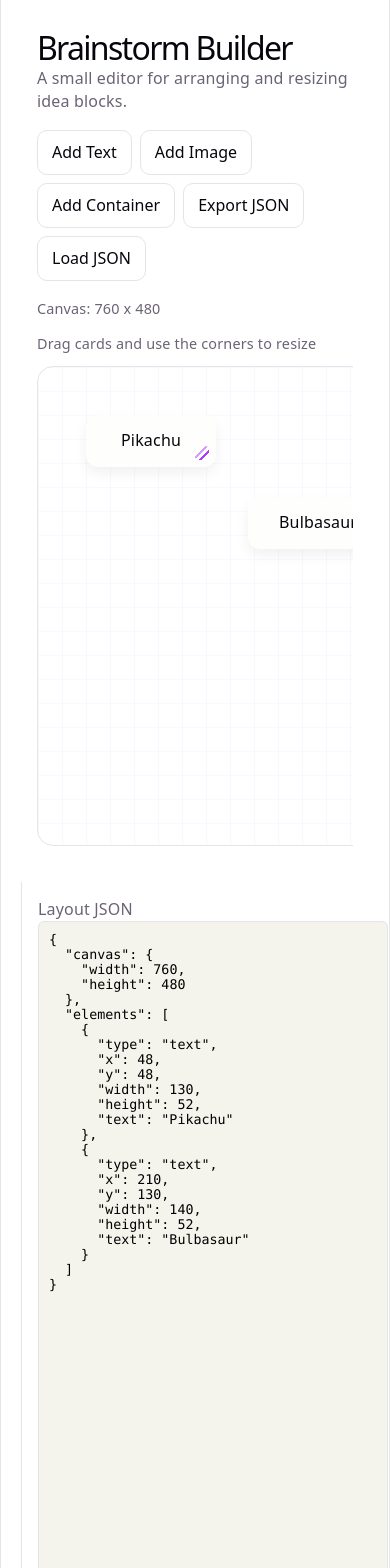
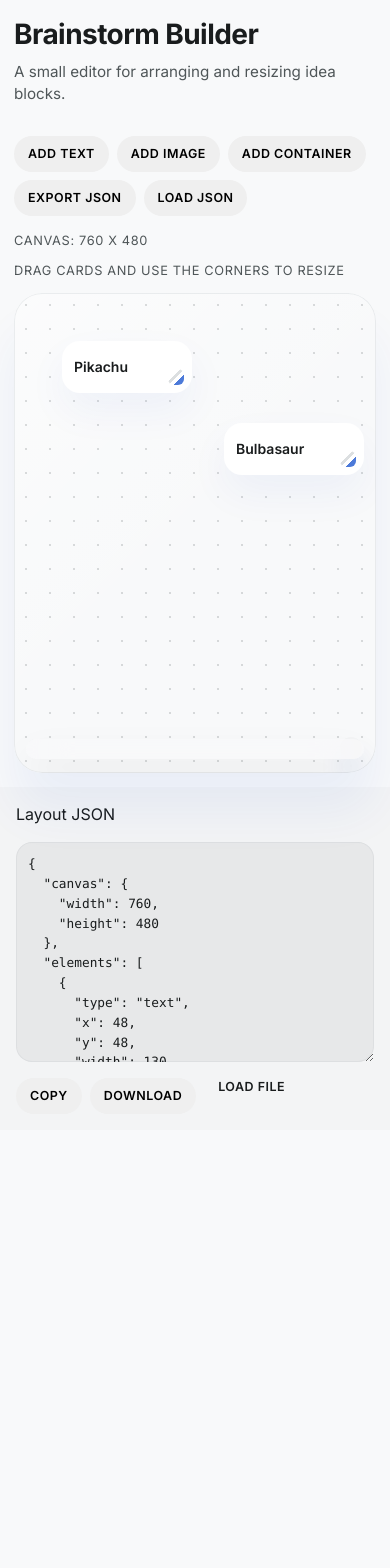
Before and after one commit to ambujvashistha/brainstorm-builder, a React app in the folder web/: page / in a window 390 px wide. Shown: the top 1568 px of the page. After the commit the page ends 1130 px from the top, so only its background shows below. Built offline with nearby package versions, Linux system fonts and the light colour scheme; the HTML template or start-up script is replaced by a standard one.

Commit message:
Improving UI

```diff
--- a/web/src/App.css
+++ b/web/src/App.css
@@ -1,241 +1,90 @@
-.counter {
-  font-size: 16px;
-  padding: 5px 10px;
-  border-radius: 5px;
-  color: var(--accent);
-  background: var(--accent-bg);
-  border: 2px solid transparent;
-  transition: border-color 0.3s;
-  margin-bottom: 24px;
-
-  &:hover {
-    border-color: var(--accent-border);
-  }
-  &:focus-visible {
-    outline: 2px solid var(--accent);
-    outline-offset: 2px;
-  }
+.builder-screen {
+  display: flex;
+  flex: 1;
+  min-height: 100svh;
+  background: var(--surface);
+  color: var(--on-surface);
 }
 
-.hero {
-  position: relative;
-
-  .base,
-  .framework,
-  .vite {
-    inset-inline: 0;
-    margin: 0 auto;
-  }
-
-  .base {
-    width: 170px;
-    position: relative;
-    z-index: 0;
-  }
-
-  .framework,
-  .vite {
-    position: absolute;
-  }
-
-  .framework {
-    z-index: 1;
-    top: 34px;
-    height: 28px;
-    transform: perspective(2000px) rotateZ(300deg) rotateX(44deg) rotateY(39deg)
-      scale(1.4);
-  }
-
-  .vite {
-    z-index: 0;
-    top: 107px;
-    height: 26px;
-    width: auto;
-    transform: perspective(2000px) rotateZ(300deg) rotateX(40deg) rotateY(39deg)
-      scale(0.8);
-  }
-}
-
-#center {
+.builder-left {
+  flex: 1;
+  min-width: 0;
   display: flex;
   flex-direction: column;
-  gap: 25px;
-  place-content: center;
-  place-items: center;
-  flex-grow: 1;
-
-  @media (max-width: 1024px) {
-    padding: 32px 20px 24px;
-    gap: 18px;
-  }
-}
-
-#next-steps {
-  display: flex;
-  border-top: 1px solid var(--border);
-  text-align: left;
-
-  & > div {
-    flex: 1 1 0;
-    padding: 32px;
-    @media (max-width: 1024px) {
-      padding: 24px 20px;
-    }
-  }
-
-  .icon {
-    margin-bottom: 16px;
-    width: 22px;
-    height: 22px;
-  }
-
-  @media (max-width: 1024px) {
-    flex-direction: column;
-    text-align: center;
-  }
-}
-
-#docs {
-  border-right: 1px solid var(--border);
-
-  @media (max-width: 1024px) {
-    border-right: none;
-    border-bottom: 1px solid var(--border);
-  }
-}
-
-#next-steps ul {
-  list-style: none;
-  padding: 0;
-  display: flex;
-  gap: 8px;
-  margin: 32px 0 0;
-
-  .logo {
-    height: 18px;
-  }
-
-  a {
-    color: var(--text-h);
-    font-size: 16px;
-    border-radius: 6px;
-    background: var(--social-bg);
-    display: flex;
-    padding: 6px 12px;
-    align-items: center;
-    gap: 8px;
-    text-decoration: none;
-    transition: box-shadow 0.3s;
-
-    &:hover {
-      box-shadow: var(--shadow);
-    }
-    .button-icon {
-      height: 18px;
-      width: 18px;
-    }
-  }
-
-  @media (max-width: 1024px) {
-    margin-top: 20px;
-    flex-wrap: wrap;
-    justify-content: center;
-
-    li {
-      flex: 1 1 calc(50% - 8px);
-    }
-
-    a {
-      width: 100%;
-      justify-content: center;
-      box-sizing: border-box;
-    }
-  }
-}
-
-#spacer {
-  height: 88px;
-  border-top: 1px solid var(--border);
-  @media (max-width: 1024px) {
-    height: 48px;
-  }
-}
-
-.ticks {
-  position: relative;
-  width: 100%;
-
-  &::before,
-  &::after {
-    content: '';
-    position: absolute;
-    top: -4.5px;
-    border: 5px solid transparent;
-  }
-
-  &::before {
-    left: 0;
-    border-left-color: var(--border);
-  }
-  &::after {
-    right: 0;
-    border-right-color: var(--border);
-  }
-}
-.builder-screen {
-  padding: 32px;
-  display: flex;
-  flex-direction: column;
-  gap: 20px;
-  text-align: left;
+  gap: 16px;
+  padding: 24px;
+  background: var(--surface);
 }
 
 .builder-screen__header {
   display: flex;
-  align-items: end;
   justify-content: space-between;
+  align-items: flex-start;
   gap: 16px;
 }
 
 .builder-screen__header h1 {
-  margin: 0 0 8px;
-  font-size: 2rem;
+  margin: 0;
+  font-size: clamp(1.75rem, 2.8vw, 2.3rem);
+  letter-spacing: -0.02em;
 }
 
 .builder-screen__header p {
-  color: var(--text);
+  margin-top: 6px;
+  color: var(--on-surface-variant);
+  font-size: 0.95rem;
+}
+
+.builder-screen__actions {
+  display: flex;
+  gap: 8px;
+  flex-wrap: wrap;
 }
 
 .builder-screen__button {
-  border: 1px solid var(--border);
-  background: var(--bg);
-  color: var(--text-h);
-  border-radius: 10px;
-  padding: 10px 14px;
+  min-height: 36px;
+  padding: 0 14px;
+  border: none;
+  border-radius: 999px;
   font: inherit;
+  font-size: 0.78rem;
+  font-weight: 600;
+  letter-spacing: 0.04em;
+  text-transform: uppercase;
   cursor: pointer;
-  transition:
-    border-color 0.2s ease,
-    box-shadow 0.2s ease;
+  transition: transform 160ms ease, box-shadow 160ms ease, background-color 160ms ease;
+}
+
+.builder-screen__button--primary {
+  background: linear-gradient(120deg, var(--primary), var(--primary-container));
+  color: #ffffff;
+  box-shadow: 0 12px 24px color-mix(in srgb, var(--primary) 22%, transparent);
+}
+
+.builder-screen__button--secondary {
+  background: var(--surface-container-high);
+  color: var(--primary);
 }
 
 .builder-screen__button:hover {
-  border-color: var(--accent-border);
-  box-shadow: 0 8px 18px rgba(0, 0, 0, 0.06);
+  transform: translateY(-1px);
 }
 
 .builder {
   display: flex;
   flex-direction: column;
-  gap: 10px;
+  gap: 12px;
 }
 
 .builder__meta {
   display: flex;
   justify-content: space-between;
+  align-items: center;
   gap: 12px;
-  font-size: 0.9rem;
-  color: var(--text);
+  color: var(--on-surface-variant);
+  font-size: 0.8rem;
+  letter-spacing: 0.05em;
+  text-transform: uppercase;
 }
 
 .canvas {
@@ -244,14 +93,17 @@
   min-width: 420px;
   min-height: 320px;
   overflow: hidden;
-  border: 1px solid var(--border);
-  border-radius: 16px;
-  background:
-    linear-gradient(rgba(170, 59, 255, 0.04) 1px, transparent 1px),
-    linear-gradient(90deg, rgba(170, 59, 255, 0.04) 1px, transparent 1px),
-    var(--bg);
-  background-size: 24px 24px, 24px 24px, auto;
-  box-sizing: border-box;
+  border-radius: 28px;
+  background-color: var(--surface);
+  background-image: radial-gradient(
+      circle at center,
+      color-mix(in srgb, var(--on-surface-variant) 20%, transparent) 1px,
+      transparent 1px
+    ),
+    linear-gradient(135deg, rgba(255, 255, 255, 0.45), transparent 55%);
+  background-size: 24px 24px, 100% 100%;
+  box-shadow: inset 0 0 0 1px color-mix(in srgb, var(--outline-variant) 20%, transparent),
+    0 40px 50px color-mix(in srgb, var(--primary) 6%, transparent);
 }
 
 .canvas--active {
@@ -265,26 +117,23 @@
   justify-content: center;
   box-sizing: border-box;
   padding: 10px 12px;
-  border: 1px solid transparent;
-  border-radius: 12px;
-  background: color-mix(in srgb, var(--bg) 92%, var(--code-bg) 8%);
-  box-shadow: 0 6px 14px rgba(0, 0, 0, 0.06);
+  border-radius: 18px;
+  background: var(--surface-container-lowest);
+  box-shadow: 0 18px 42px color-mix(in srgb, var(--primary) 5%, transparent);
   cursor: grab;
   user-select: none;
   touch-action: none;
-  transition:
-    box-shadow 0.15s ease,
-    border-color 0.15s ease,
-    transform 0.15s ease;
+  transition: transform 160ms ease, box-shadow 160ms ease;
 }
 
 .canvas__item:hover {
   transform: translateY(-1px);
-  box-shadow: 0 10px 18px rgba(0, 0, 0, 0.08);
+  box-shadow: 0 26px 48px color-mix(in srgb, var(--primary) 6%, transparent);
 }
 
 .canvas__item--selected {
-  border-color: var(--accent-border);
+  box-shadow: inset 0 0 0 2px color-mix(in srgb, var(--primary) 25%, transparent),
+    0 28px 46px color-mix(in srgb, var(--primary) 7%, transparent);
 }
 
 .canvas__item--dragging,
@@ -294,64 +143,227 @@
 }
 
 .canvas__label {
-  color: var(--text-h);
-  font-weight: 500;
+  width: 100%;
   overflow: hidden;
   text-overflow: ellipsis;
   white-space: nowrap;
+  color: var(--on-surface);
+  font-size: 0.875rem;
+  font-weight: 600;
 }
 
 .canvas__input {
   width: 100%;
-  border: 1px solid var(--accent-border);
-  border-radius: 8px;
-  background: var(--bg);
-  color: var(--text-h);
+  border: none;
+  border-radius: 12px;
+  padding: 8px 10px;
+  box-sizing: border-box;
   font: inherit;
-  padding: 6px 8px;
-  box-sizing: border-box;
+  font-size: 0.875rem;
+  color: var(--on-surface);
+  background: var(--surface-container-high);
+  box-shadow: inset 0 0 0 1px color-mix(in srgb, var(--outline-variant) 16%, transparent);
   outline: none;
+}
+
+.canvas__input:focus {
+  background: var(--surface-container-lowest);
+  box-shadow: inset 0 0 0 2px color-mix(in srgb, var(--primary) 30%, transparent);
+}
+
+.canvas__image {
+  width: 100%;
+  height: 100%;
+  object-fit: cover;
+  pointer-events: none;
+  border-radius: 12px;
+}
+
+.canvas__container {
+  width: 100%;
+  height: 100%;
+  border-radius: 12px;
+  background: var(--surface-container-high);
+  box-shadow: inset 0 0 0 1px color-mix(in srgb, var(--outline-variant) 20%, transparent);
 }
 
 .canvas__resize-handle,
 .canvas__corner-resize {
   position: absolute;
-  right: 6px;
-  bottom: 6px;
-  width: 14px;
-  height: 14px;
+  right: 8px;
+  bottom: 8px;
   border: none;
-  border-radius: 4px;
-  background:
-    linear-gradient(135deg, transparent 0 38%, var(--accent-border) 38% 50%, transparent 50% 62%, var(--accent) 62% 74%, transparent 74%);
   cursor: nwse-resize;
   padding: 0;
+  background: transparent;
+}
+
+.canvas__resize-handle {
+  width: 16px;
+  height: 16px;
+  border-radius: 6px;
+  background: linear-gradient(
+    135deg,
+    transparent 0 38%,
+    color-mix(in srgb, var(--outline-variant) 40%, transparent) 38% 52%,
+    transparent 52% 66%,
+    color-mix(in srgb, var(--primary) 70%, transparent) 66%
+  );
 }
 
 .canvas__corner-resize {
-  right: 10px;
-  bottom: 10px;
-  width: 18px;
-  height: 18px;
-  background-color: var(--bg);
-  border: 1px solid var(--border);
+  width: 22px;
+  height: 22px;
+  right: 14px;
+  bottom: 14px;
+  border-radius: 999px;
+  background: var(--surface-container-low);
+  box-shadow: 0 18px 24px color-mix(in srgb, var(--primary) 10%, transparent);
 }
 
-@media (max-width: 768px) {
+.canvas-toolbar {
+  position: absolute;
+  left: 50%;
+  bottom: 14px;
+  transform: translateX(-50%);
+  display: flex;
+  align-items: center;
+  gap: 8px;
+  padding: 10px;
+  border-radius: 999px;
+  background: color-mix(in srgb, var(--surface) 72%, transparent);
+  backdrop-filter: blur(20px);
+  box-shadow: 0 18px 38px color-mix(in srgb, var(--on-surface) 7%, transparent);
+}
+
+.canvas-toolbar__button {
+  min-height: 36px;
+  border: none;
+  border-radius: 999px;
+  padding: 0 14px;
+  cursor: pointer;
+  font: inherit;
+  font-size: 0.78rem;
+  font-weight: 600;
+  letter-spacing: 0.04em;
+  text-transform: uppercase;
+  transition: transform 140ms ease;
+}
+
+.canvas-toolbar__button:hover {
+  transform: translateY(-1px);
+}
+
+.canvas-toolbar__button--primary {
+  background: linear-gradient(120deg, var(--primary), var(--primary-container));
+  color: #ffffff;
+}
+
+.canvas-toolbar__button--secondary {
+  background: var(--surface-container-high);
+  color: var(--primary);
+}
+
+.builder-right {
+  width: 320px;
+  min-width: 320px;
+  max-width: 320px;
+  display: flex;
+  padding: 16px;
+  background: var(--surface-container-low);
+}
+
+.json-panel {
+  width: 100%;
+  display: flex;
+  flex-direction: column;
+  gap: 16px;
+}
+
+.json-panel__header h2 {
+  margin: 6px 0 0;
+  font-size: 1.125rem;
+}
+
+.json-panel__eyebrow {
+  margin: 0;
+  font-size: 0.6875rem;
+  font-weight: 700;
+  letter-spacing: 0.08em;
+  text-transform: uppercase;
+  color: var(--on-surface-variant);
+}
+
+.json-panel__textarea {
+  width: 100%;
+  min-height: 260px;
+  flex: 1;
+  resize: vertical;
+  border: none;
+  border-radius: 16px;
+  padding: 12px;
+  box-sizing: border-box;
+  font: 0.8rem/1.55 var(--mono);
+  background: var(--surface-container-high);
+  color: var(--on-surface);
+  box-shadow: inset 0 0 0 1px color-mix(in srgb, var(--outline-variant) 16%, transparent);
+  outline: none;
+}
+
+.json-panel__textarea:focus {
+  background: var(--surface-container-lowest);
+  box-shadow: inset 0 0 0 2px color-mix(in srgb, var(--primary) 30%, transparent);
+}
+
+.json-panel__actions {
+  display: flex;
+  gap: 8px;
+  flex-wrap: wrap;
+}
+
+.json-panel__upload {
+  display: inline-flex;
+  align-items: center;
+}
+
+@media (max-width: 1100px) {
   .builder-screen {
-    padding: 20px;
+    flex-direction: column;
+  }
+
+  .builder-right {
+    width: auto;
+    max-width: none;
+    min-width: 0;
+  }
+
+  .json-panel__textarea {
+    min-height: 220px;
+  }
+}
+
+@media (max-width: 760px) {
+  .builder-left {
+    padding: 14px;
   }
 
   .builder-screen__header {
     flex-direction: column;
-    align-items: flex-start;
   }
 
   .builder__meta {
     flex-direction: column;
+    align-items: flex-start;
   }
 
   .canvas {
     width: 100% !important;
+    min-width: 0;
+  }
+
+  .canvas-toolbar {
+    width: calc(100% - 24px);
+    justify-content: center;
+    flex-wrap: wrap;
   }
 }
--- a/web/src/builder/Canvas.jsx
+++ b/web/src/builder/Canvas.jsx
@@ -13,8 +13,8 @@ export default function Canvas({
   onElementDoubleClick,
   onDraftTextChange,
   onDraftTextCommit,
-  // onDraftTextCancel,
   onDraftTextKeyDown,
+  toolbar,
 }) {
   return (
     <section className="builder">
@@ -78,27 +78,11 @@ export default function Canvas({
                 ))}
 
               {element.type === "image" && (
-                <img
-                  src={element.src}
-                  style={{
-                    width: "100%",
-                    height: "100%",
-                    objectFit: "cover",
-                    pointerEvents: "none",
-                  }}
-                  draggable={false}
-                />
+                <img src={element.src} className="canvas__image" draggable={false} />
               )}
 
               {element.type === "container" && (
-                <div
-                  style={{
-                    width: "100%",
-                    height: "100%",
-                    border: "2px dashed #aaa",
-                    background: "rgba(0,0,0,0.03)",
-                  }}
-                />
+                <div className="canvas__container" />
               )}
 
               <button
@@ -117,6 +101,8 @@ export default function Canvas({
           className="canvas__corner-resize"
           onPointerDown={onCanvasResizePointerDown}
         />
+
+        <div className="canvas-toolbar">{toolbar}</div>
       </div>
     </section>
   );
--- a/web/src/index.css
+++ b/web/src/index.css
@@ -1,169 +1,41 @@
+@import url("https://fonts.googleapis.com/css2?family=Inter:wght@400;500;600;700&display=swap");
+
 :root {
-  --text: #6b6375;
-  --text-h: #08060d;
-  --bg: #fff;
-  --border: #e5e4e7;
-  --code-bg: #f4f3ec;
-  --accent: #aa3bff;
-  --accent-bg: rgba(170, 59, 255, 0.1);
-  --accent-border: rgba(170, 59, 255, 0.5);
-  --social-bg: rgba(244, 243, 236, 0.5);
-  --shadow:
-    rgba(0, 0, 0, 0.1) 0 10px 15px -3px,
-    rgba(0, 0, 0, 0.05) 0 4px 6px -2px;
+  --surface: #f8f9fa;
+  --surface-container-low: #f3f4f5;
+  --surface-container-high: #e7e8e9;
+  --surface-container-lowest: #ffffff;
+  --primary: #0041c8;
+  --primary-container: #0055ff;
+  --tertiary: #5e26c7;
+  --on-surface: #191c1d;
+  --on-surface-variant: #4f5658;
+  --outline-variant: #a7afb3;
+  --mono: "IBM Plex Mono", "SFMono-Regular", Consolas, monospace;
 
-  --sans: system-ui, 'Segoe UI', Roboto, sans-serif;
-  --heading: system-ui, 'Segoe UI', Roboto, sans-serif;
-  --mono: ui-monospace, Consolas, monospace;
-
-  font: 18px/145% var(--sans);
-  letter-spacing: 0.18px;
-  color-scheme: light dark;
-  color: var(--text);
-  background: var(--bg);
+  color: var(--on-surface);
+  background: var(--surface);
+  font-family: "Inter", "Segoe UI", sans-serif;
+  font-size: 16px;
+  line-height: 1.45;
   font-synthesis: none;
   text-rendering: optimizeLegibility;
   -webkit-font-smoothing: antialiased;
   -moz-osx-font-smoothing: grayscale;
-
-  @media (max-width: 1024px) {
-    font-size: 16px;
-  }
 }
 
-@media (prefers-color-scheme: dark) {
-  :root {
-    --text: #9ca3af;
-    --text-h: #f3f4f6;
-    --bg: #16171d;
-    --border: #2e303a;
-    --code-bg: #1f2028;
-    --accent: #c084fc;
-    --accent-bg: rgba(192, 132, 252, 0.15);
-    --accent-border: rgba(192, 132, 252, 0.5);
-    --social-bg: rgba(47, 48, 58, 0.5);
-    --shadow:
-      rgba(0, 0, 0, 0.4) 0 10px 15px -3px,
-      rgba(0, 0, 0, 0.25) 0 4px 6px -2px;
-  }
-
-  #social .button-icon {
-    filter: invert(1) brightness(2);
-  }
+*,
+*::before,
+*::after {
+  box-sizing: border-box;
 }
 
 body {
   margin: 0;
+  min-height: 100svh;
+  background: var(--surface);
 }
 
 #root {
-  width: 100%;
-  margin: 0;
-  text-align: center;
-  border-inline: 1px solid var(--border);
   min-height: 100svh;
-  display: flex;
-  flex-direction: column;
-  box-sizing: border-box;
 }
-
-h1,
-h2 {
-  font-family: var(--heading);
-  font-weight: 500;
-  color: var(--text-h);
-}
-
-h1 {
-  font-size: 56px;
-  letter-spacing: -1.68px;
-  margin: 32px 0;
-}
-
-h2 {
-  font-size: 24px;
-  line-height: 118%;
-  letter-spacing: -0.24px;
-  margin: 0 0 8px;
-}
-
-p {
-  margin: 0;
-}
-
-code,
-.counter {
-  font-family: var(--mono);
-  display: inline-flex;
-  border-radius: 4px;
-  color: var(--text-h);
-}
-
-code {
-  font-size: 15px;
-  line-height: 135%;
-  padding: 4px 8px;
-  background: var(--code-bg);
-}
-
-/* ===== builder layout ===== */
-
-.builder-screen {
-  display: flex;
-  flex: 1;
-  min-height: 0;
-}
-
-.builder-left {
-  flex: 1;
-  display: flex;
-  flex-direction: column;
-  padding: 16px;
-  overflow: auto;
-}
-
-.builder-left>.builder {
-  max-width: 100%;
-}
-
-.builder-screen__header {
-  margin-bottom: 16px;
-}
-
-.builder-right {
-  width: 360px;
-  min-width: 360px;
-  max-width: 360px;
-  border-left: 1px solid var(--border);
-  background: var(--bg);
-  display: flex;
-  flex-direction: column;
-}
-
-.json-panel {
-  flex: 1;
-  display: flex;
-  flex-direction: column;
-  padding: 16px;
-}
-
-.json-panel__textarea {
-  width: 100%;
-  height: calc(100vh - 140px);
-  font-family: var(--mono);
-  background: var(--code-bg);
-  border: 1px solid var(--border);
-  border-radius: 6px;
-  padding: 10px;
-}
-
-.json-panel__actions {
-  display: flex;
-  gap: 8px;
-  margin-top: 8px;
-}
-
-.builder-left .builder {
-  width: 100%;
-  overflow: auto;
-}
```
